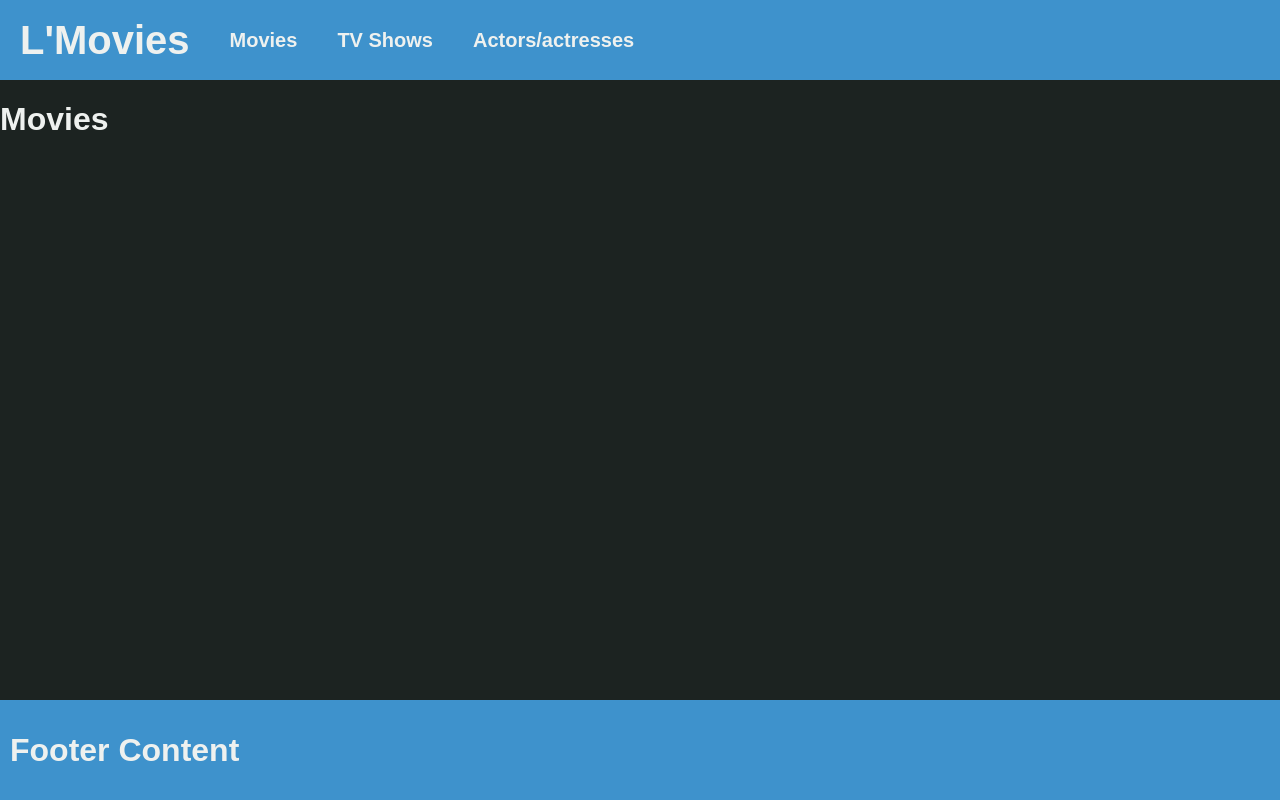
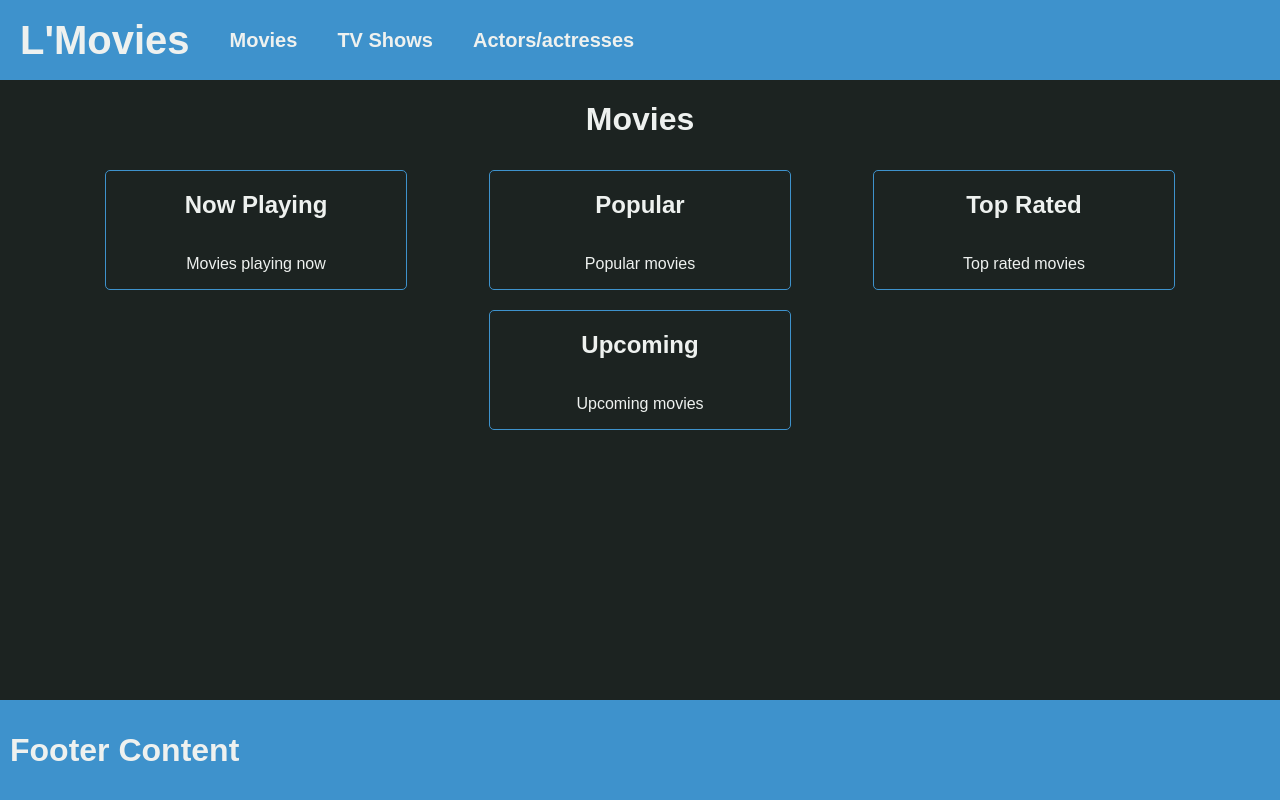
Before and after one commit to laloyola/movie-search, a React (Create React App) app: page /movies in a window 1280 px wide. Built offline with nearby package versions, Linux system fonts and the light colour scheme.

Commit message:
add layout to movies page

```diff
--- a/src/pages/Movies.jsx
+++ b/src/pages/Movies.jsx
@@ -1,5 +1,52 @@
 import React from 'react';
+import styled from 'styled-components';
 
-const Movies = () => <h1>Movies</h1>;
+const Container = styled.div`
+  display: flex;
+  flex-direction: column;
+  align-items: center;
+`;
+
+const ListsContainer = styled.div`
+  width: 90%;
+  display: flex;
+  flex-direction: row;
+  flex-wrap: wrap;
+  justify-content: space-around;
+`;
+
+const List = styled.div`
+  display: flex;
+  flex-direction: column;
+  align-items: center;
+  margin: 10px;
+  border: 1px solid ${({ theme }) => theme.primaryColor};
+  border-radius: 5px;
+  width: 300px;
+`;
+
+const Movies = () => (
+  <Container>
+    <h1>Movies</h1>
+    <ListsContainer>
+      <List>
+        <h2>Now Playing</h2>
+        <p>Movies playing now</p>
+      </List>
+      <List>
+        <h2>Popular</h2>
+        <p>Popular movies</p>
+      </List>
+      <List>
+        <h2>Top Rated</h2>
+        <p>Top rated movies</p>
+      </List>
+      <List>
+        <h2>Upcoming</h2>
+        <p>Upcoming movies</p>
+      </List>
+    </ListsContainer>
+  </Container>
+);
 
 export default Movies;
```
